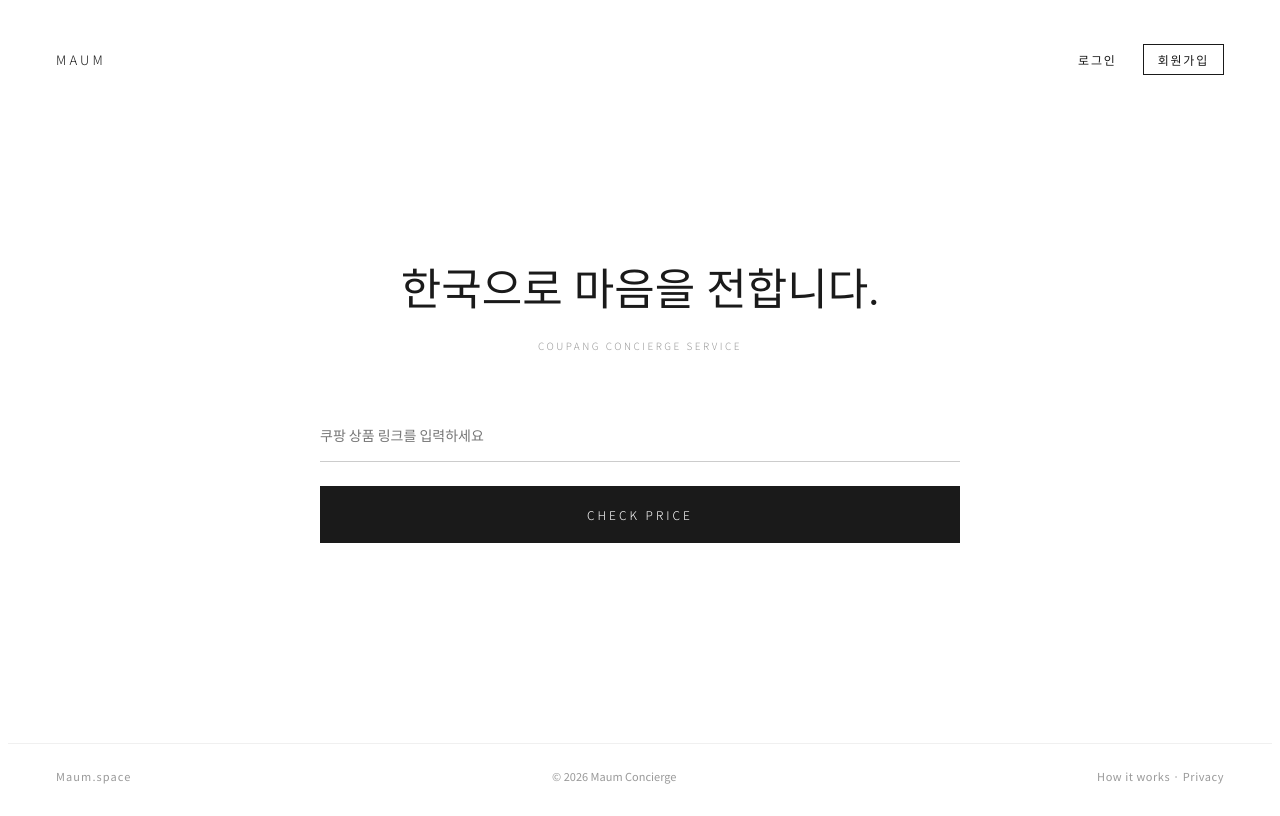
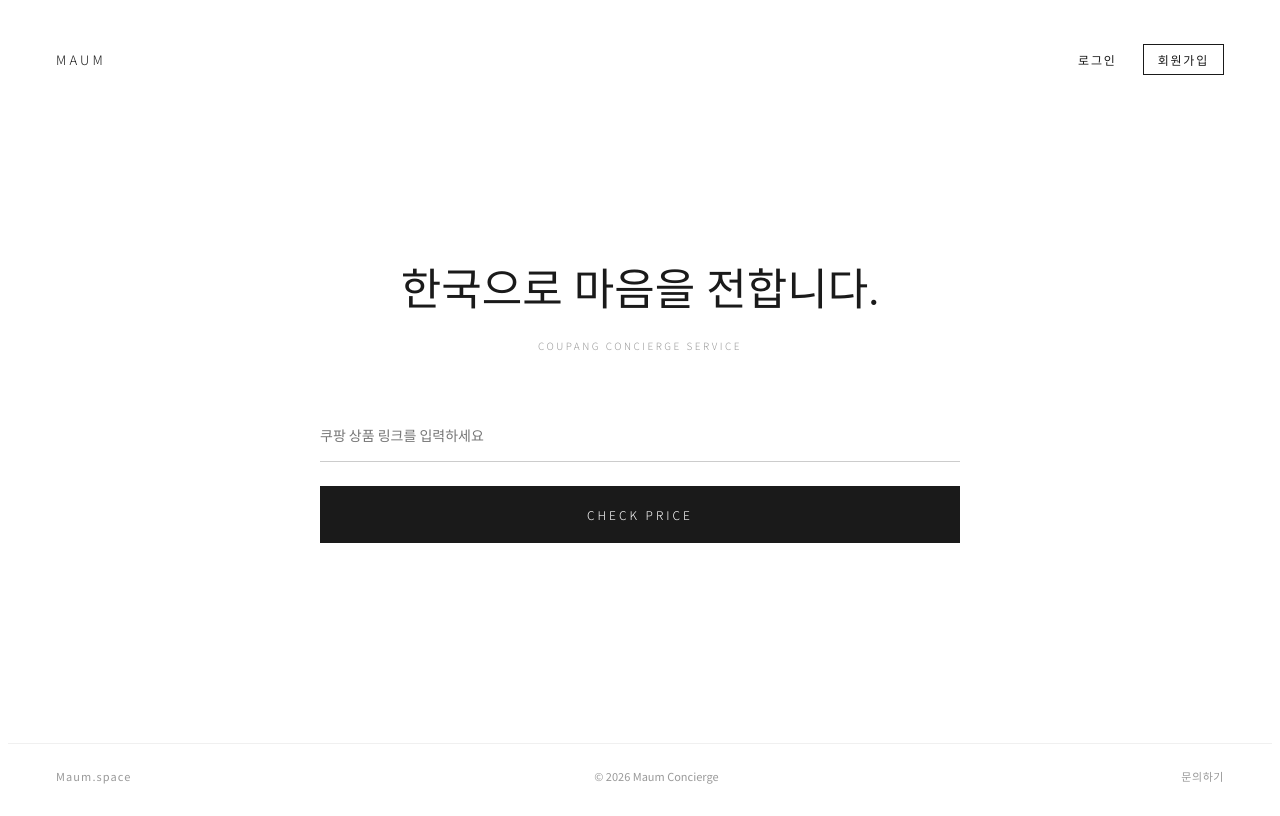
Before and after one commit to aaronlee103/maum-space, a Next.js app: page / in a window 1280 px wide. Built offline with nearby package versions, Linux system fonts and the light colour scheme; no server answers.

Commit message:
Update index.js

```diff
--- a/pages/index.js
+++ b/pages/index.js
@@ -101,7 +101,7 @@ export default function Home() {
         <footer style={{ padding: '24px 48px', borderTop: '1px solid #f0f0f0', display: 'flex', justifyContent: 'space-between', alignItems: 'center' }}>
           <span style={{ fontSize: '11px', letterSpacing: '0.1em', color: '#999' }}>Maum.space</span>
           <span style={{ fontSize: '11px', color: '#999' }}>© 2026 Maum Concierge</span>
-          <span style={{ fontSize: '11px', letterSpacing: '0.05em', color: '#999' }}>How it works · Privacy</span>
+          <a href="/contact" style={{ fontSize: '11px', letterSpacing: '0.05em', color: '#999', textDecoration: 'none' }}>문의하기</a>
         </footer>
       </div>
     </>
```
